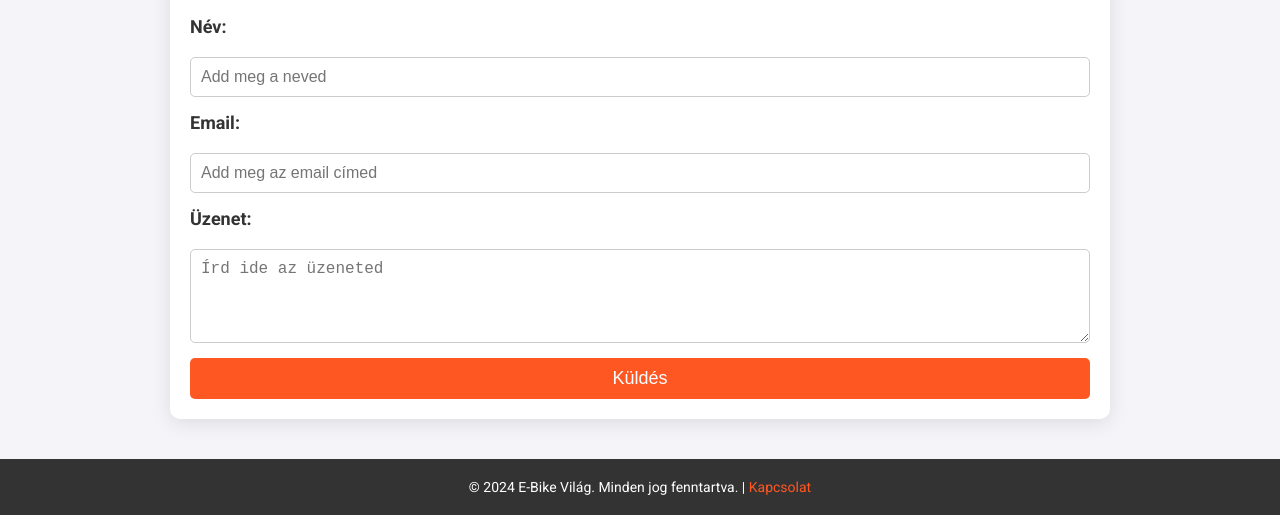
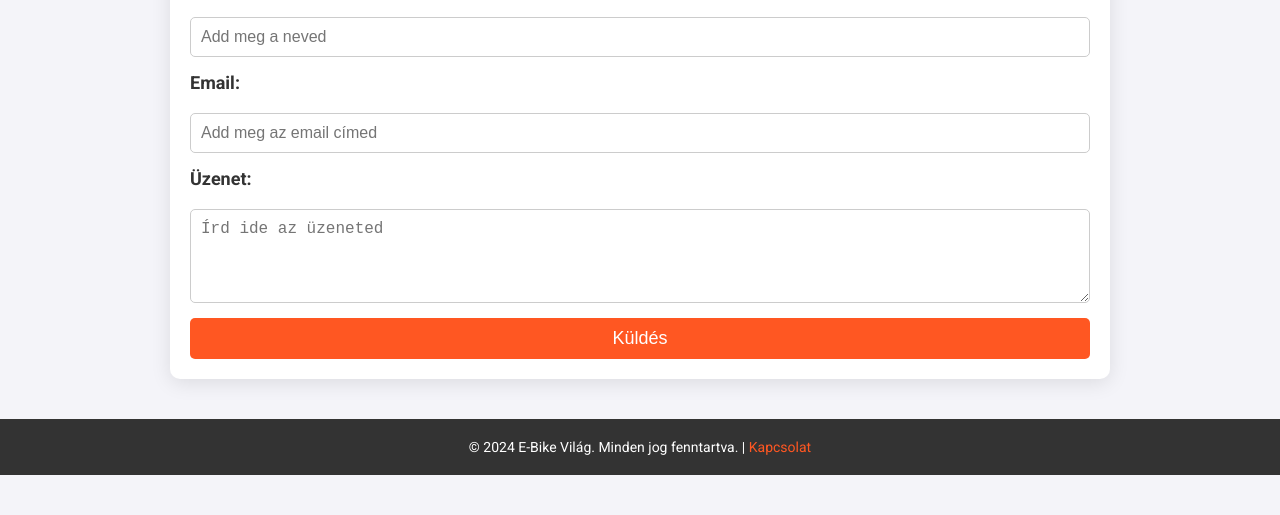
Before and after one commit to bikerblog/bikerblog.github.io, a plain HTML site: page contact.html in a window 1280 px wide. Shown: the part 565-1080 px from the top of the page. After the commit the page ends 1040 px from the top, so only its background shows below. Drawn offline with Linux system fonts and the light colour scheme.

Commit message:
Update contact.html

```diff
--- a/contact.html
+++ b/contact.html
@@ -11,6 +11,9 @@
 
     <style>
         body {
+	        display: flex;
+            flex-direction: column;
+            min-height: 100vh;
             font-family: 'Roboto', sans-serif;
             margin: 0;
             padding: 0;
@@ -25,6 +28,7 @@
             padding: 100px 20px;
             text-align: center;
             color: white;
+            flex-shrink: 0;
         }
 
         header h1 {
@@ -53,9 +57,15 @@
             font-weight: bold;
         }
 
+	    .content-container {
+    		flex-grow: 1;
+            display: flex;
+            justify-content: center;
+            align-items: center;
+        }
+
         .content {
             max-width: 900px;
-            margin: 40px auto;
             padding: 20px;
             background-color: white;
             border-radius: 10px;
@@ -88,6 +98,7 @@
         }
 
         input, textarea {
+            width: auto;
             padding: 10px;
             border: 1px solid #ccc;
             border-radius: 5px;
@@ -164,6 +175,7 @@
         <a href="contact.html">Kapcsolat</a>
     </nav>
 
+    <div class="content-container">
         <div class="content">
             <h2>Lépj Velünk Kapcsolatba</h2>
             <p>Ha bármilyen kérdésed van, vagy szeretnél többet megtudni az elektromos kerékpárokról, töltsd ki az alábbi űrlapot, és mi hamarosan felvesszük veled a kapcsolatot.</p>
@@ -181,6 +193,7 @@
                 <button type="submit">Küldés</button>
             </form>
         </div>
+    </div>
 
     <footer>
         <p>© 2024 E-Bike Világ. Minden jog fenntartva. | <a href="contact.html">Kapcsolat</a></p>
```
Lines whose indentation alone changed are shown as unchanged.
